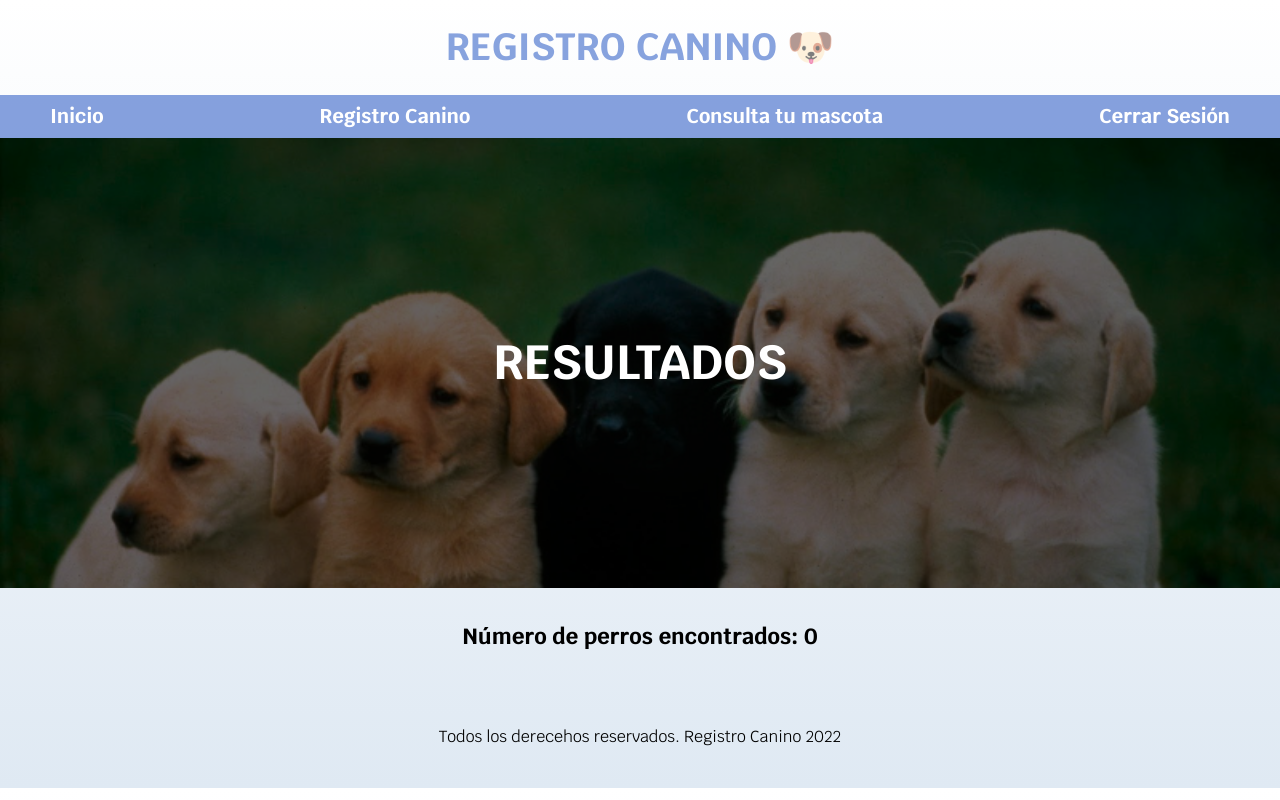
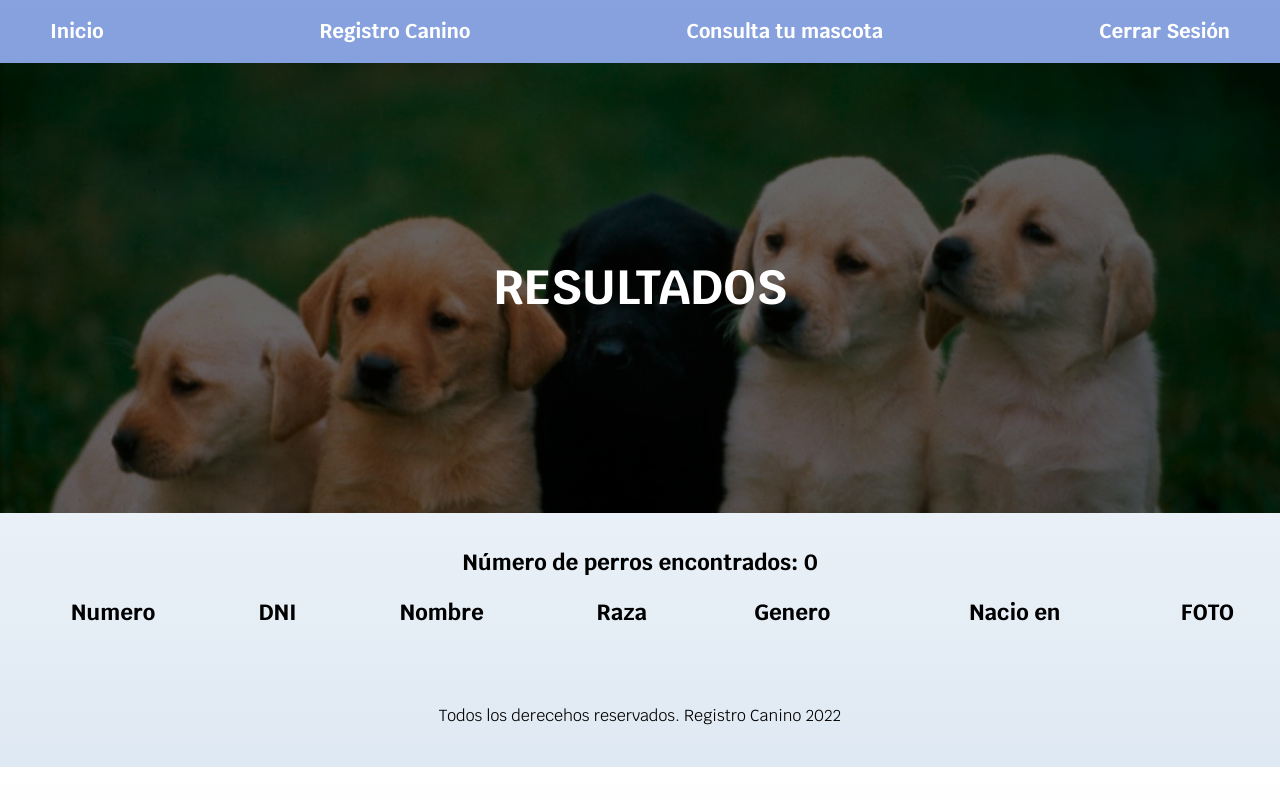
Before and after one commit to JuanJoseTJ29/VeterinariaProyecto, a PHP site: page /Consultar_perro.php?Nombre=1 in a window 1280 px wide. Run offline with PHP 8.4, Linux system fonts and the light colour scheme; the visitor is signed in with stand-in values (Sample User, id 1); tables that the repository leaves empty or names only in its code hold one stand-in row (values such as "Sample post"); lists and menus that the app fills with data are empty.

Commit message:
Mas bonito

```diff
--- a/Consultar_perro.php
+++ b/Consultar_perro.php
@@ -1,5 +1,6 @@
 <!DOCTYPE html>
 <html lang="en">
+
 <head>
     <meta charset="UTF-8">
     <meta http-equiv="X-UA-Compatible" content="IE=edge">
@@ -18,10 +19,9 @@
 
     <link rel="stylesheet" href="https://cdnjs.cloudflare.com/ajax/libs/font-awesome/4.7.0/css/font-awesome.min.css">
 </head>
+
 <body>
-<header style=" color: rgba(61, 105, 202, 0.616); ">
-        <h1 class="titulo">REGISTRO CANINO 🐶 </h1>
-</header>
+
     <div class="nav-bg">
         <nav class="navegacion-principal contenedor">
             <a href="index.php">Inicio</a>
@@ -44,7 +44,7 @@
 
     <?php
     //conexion a la Base de datos (Servidor,usuario,password)
-$conn = mysqli_connect("localhost", "root","", "relocadb");
+    $conn = mysqli_connect("localhost", "root", "root", "relocadb");
     if (!$conn) {
         die("Error de conexion: " . mysqli_connect_error());
     }
@@ -52,22 +52,35 @@ die("Error de conexion: " . mysqli_connect_error());
     //capturando datos
     $v2 = $_REQUEST['Nombre'];
     //conuslta SQL
-$sql = "select * from Perro where Nombre like '".$v2."'";
+    $sql = "select * from Perro where Nombre like '" . $v2 . "'";
     $result = mysqli_query($conn, $sql);
     //cuantos reultados hay en la busqueda
     $num_resultados = mysqli_num_rows($result);
-echo "<h5>Número de perros encontrados: ".$num_resultados."</p>";
+    echo "<h5>Número de perros encontrados: " . $num_resultados . "</p>";
     //mostrando informacion de los perros y detalle
-for ($i=0; $i <$num_resultados; $i++) {
-$row = mysqli_fetch_array($result); echo ($i+1);
-echo ". DNI : ".$row["DNI"];
-echo " </br>Nombre : ".$row["Nombre"];
-echo " </br>Raza : ".$row["Raza"];
-echo " </br>Género : ".$row["Genero"];
-echo " </br>Nacio en : ".$row["FechaNacimiento"];
-echo " <br>" ;
-echo'<img src="'.$row['Foto'].'" width="100" heigth="100">';
+    echo "<table  style='width:100% ' > ";
+        echo "<tr>";
+            echo "<th>Numero</th>";
+            echo "<th>DNI</th>";
+            echo "<th>Nombre</th>";
+            echo "<th>Raza</th>";
+            echo "<th>Genero</th>";
+            echo "<th>Nacio en</th>";
+            echo "<th>FOTO</th>";
+        echo "</tr>";
+        for ($i = 0; $i < $num_resultados; $i++) {
+            $row = mysqli_fetch_array($result);
+            echo "<tr>";
+                echo "<td>" . ($i + 1) . "</td>";
+                echo "<td>" . $row["DNI"] . "</td>";
+                echo "<td>" . $row["Nombre"] . "</td>";
+                echo "<td>" . $row["Raza"] . "</td>";
+                echo "<td>" . $row["Genero"] . "</td>";
+                echo "<td>" . $row["FechaNacimiento"] . "</td>";
+                echo "<td>" . '<img src="'. $row["Foto"] . ' "width="100" heigth="100">' . "</td>";
+            echo "</tr>";
         }
+    echo "</table>";
     ?>
     </h5>
     <footer class="footer">
@@ -76,4 +89,5 @@ echo'<img src="'.$row['Foto'].'" width="100" heigth="100">';
 
     </footer>
 </body>
+
 </html>
--- a/css/styles.css
+++ b/css/styles.css
@@ -188,6 +188,8 @@ h5{
     font-size: 2rem;
     font-weight: 700;
     padding: 1rem;
+    margin-top: 10px;
+    margin-bottom:10px;
  }
 
 
@@ -197,12 +199,14 @@ h5{
  }
 
  .navegacion-principal a:last-of-type {
-    margin-bottom:0;
+    margin-top: 10px;
+    margin-bottom:10px;
 }
 
  @media (min-width:768px) {
     .navegacion-principal a{
-        margin-bottom: 0;
+    margin-top: 10px;
+    margin-bottom:10px;
     }
 }
 
@@ -382,7 +386,7 @@ img {
 
 @media (min-width:768px) {
     .formulario {
-        max-width: 800px;
+        max-width: 500px;
         margin: 0 auto;
     }
 }
@@ -451,7 +455,7 @@ label{
 .input-text{
     width: 100%;
     border: none;
-    padding: 1.5rem;
+    padding: 1.0rem;
     border-radius: .5rem;
 
 }
--- a/database.php
+++ b/database.php
@@ -2,7 +2,7 @@
 
 $server = 'localhost';
 $username = 'root';
-$password = '';
+$password = 'root'; //Reemplazar
 $database = 'relocadb';
 
 try {
--- a/logout.php
+++ b/logout.php
@@ -5,5 +5,5 @@
 
   session_destroy();
 
-  header('Location: /mascotas');
+  header('Location: /VeterinariaProyecto');
 ?>
```
Also changed, not shown: FormConsultarPerro.php (+2 -6 lines), RegistrarPerro.php (+2 -6 lines), Registrar_perro.php (+3 -4 lines), index.html (deleted, +0 -82 lines), index.php (+0 -11 lines), login.php (+3 -5 lines), signup.php (+15 -12 lines), img/logo.png. Lines whose indentation alone changed are shown as unchanged.
